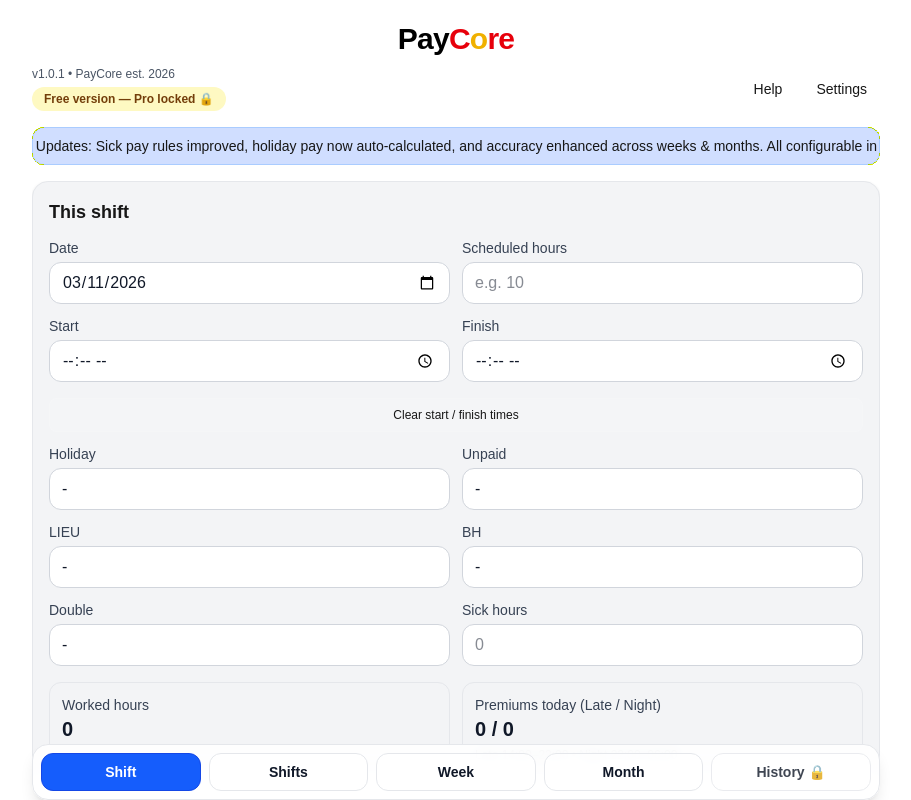
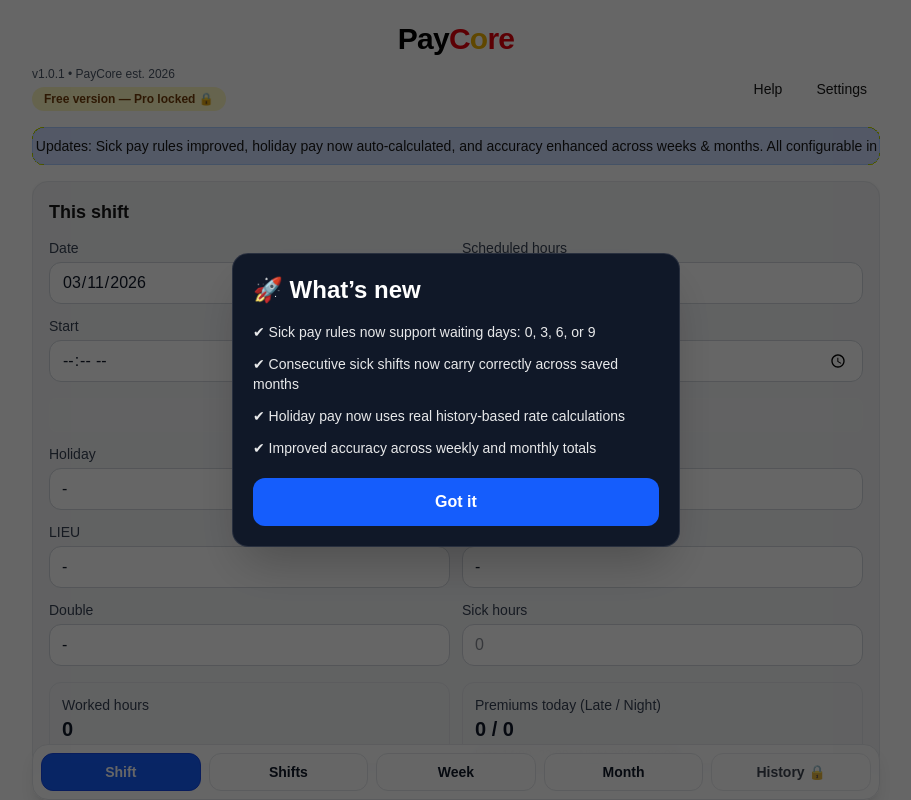
Before and after one commit to phil18019/wage-app, a Next.js app: page /app in a window 1280 px wide. Shown: the whole page, without its empty margins (184-1095 px from the left). Built offline with nearby package versions, Linux system fonts and the light colour scheme.

Commit message:
Add what's new modal and highlight new sick and holiday features

```diff
--- a/app/app/page.tsx
+++ b/app/app/page.tsx
@@ -10,6 +10,7 @@ import { computeHolidayBalance } from "../lib/engine/holidayBalance";
 import { computeMonthTotals } from "../lib/engine/month";
 import { computeWeeklyTotals } from "../lib/engine/week";
 import { computeHolidayRateForWeek } from "../lib/engine/holidayRate";
+import WhatsNewModal from "../components/WhatsNewModal";
 import {
   computePremiumHours,
   getPremiumWindows,
@@ -47,6 +48,7 @@ const STORAGE_KEY_MONTH = "wagecheck.month.v1";
 const STORAGE_KEY_ALLTIME = "wagecheck.alltime.v1";
 const STORAGE_KEY_HOLIDAY_WEEK_OVERRIDES = "wagecheck.holidayWeekOverrides.v1";
 const APP_VERSION = "1.0.1";
+const WHATS_NEW_KEY = "paycore.whatsnew.v1.0.1-sick-holiday-update";
 
 /* ------------------------- small utilities ------------------------- */
 
@@ -402,6 +404,7 @@ type TabKey = "shift" | "shifts" | "week" | "month" | "history";
 
 export default function Home() {
   const [activeTab, setActiveTab] = useState<TabKey>("shift");
+  const [showWhatsNew, setShowWhatsNew] = useState(false);
 
   const [settings, setSettings] = useState<Settings>(DEFAULT_SETTINGS);
  const [rows, setRows] = useState<ShiftRow[]>([]);
@@ -499,6 +502,17 @@ useEffect(() => {
     // ignore
   } finally {
     setHasLoadedHolidayWeekOverrides(true);
+  }
+}, []);
+
+useEffect(() => {
+  try {
+    const seen = localStorage.getItem(WHATS_NEW_KEY);
+    if (!seen) {
+      setShowWhatsNew(true);
+    }
+  } catch {
+    // ignore
   }
 }, []);
 
@@ -810,6 +824,15 @@ const grossAfterDeductions = Math.max(0, monthTotalPayAdjusted - pretaxDeduction
       return 0;
     }
   }, [settings, date]);
+
+  function closeWhatsNew() {
+  try {
+    localStorage.setItem(WHATS_NEW_KEY, "1");
+  } catch {
+    // ignore
+  }
+  setShowWhatsNew(false);
+}
 
   function resetDailyInputs() {
     setScheduledHours("");
@@ -2018,6 +2041,8 @@ const input =
           </div>
         )}
 </div>
+
+<WhatsNewModal open={showWhatsNew} onClose={closeWhatsNew} />
         {/* Bottom sticky nav (mobile tap-safe) */}
         <div className="fixed left-0 right-0 bottom-0 z-50 pointer-events-none">
           <div className="mx-auto max-w-4xl px-4 sm:px-6 pb-[env(safe-area-inset-bottom)] pointer-events-none">
--- /dev/null
+++ b/app/components/WhatsNewModal.tsx
@@ -0,0 +1,34 @@
+// app/components/WhatsNewModal.tsx
+"use client";
+
+type Props = {
+  open: boolean;
+  onClose: () => void;
+};
+
+export default function WhatsNewModal({ open, onClose }: Props) {
+  if (!open) return null;
+
+  return (
+    <div className="fixed inset-0 z-[100] flex items-center justify-center bg-black/60 px-4">
+      <div className="w-full max-w-md rounded-2xl border border-white/10 bg-gray-900 p-5 shadow-2xl">
+        <div className="text-2xl font-extrabold text-white">🚀 What’s new</div>
+
+        <div className="mt-4 space-y-3 text-sm text-white/90">
+          <div>✔ Sick pay rules now support waiting days: 0, 3, 6, or 9</div>
+          <div>✔ Consecutive sick shifts now carry correctly across saved months</div>
+          <div>✔ Holiday pay now uses real history-based rate calculations</div>
+          <div>✔ Improved accuracy across weekly and monthly totals</div>
+        </div>
+
+        <button
+          type="button"
+          onClick={onClose}
+          className="mt-5 w-full rounded-xl bg-blue-600 px-4 py-3 font-semibold text-white hover:bg-blue-700"
+        >
+          Got it
+        </button>
+      </div>
+    </div>
+  );
+}
```
